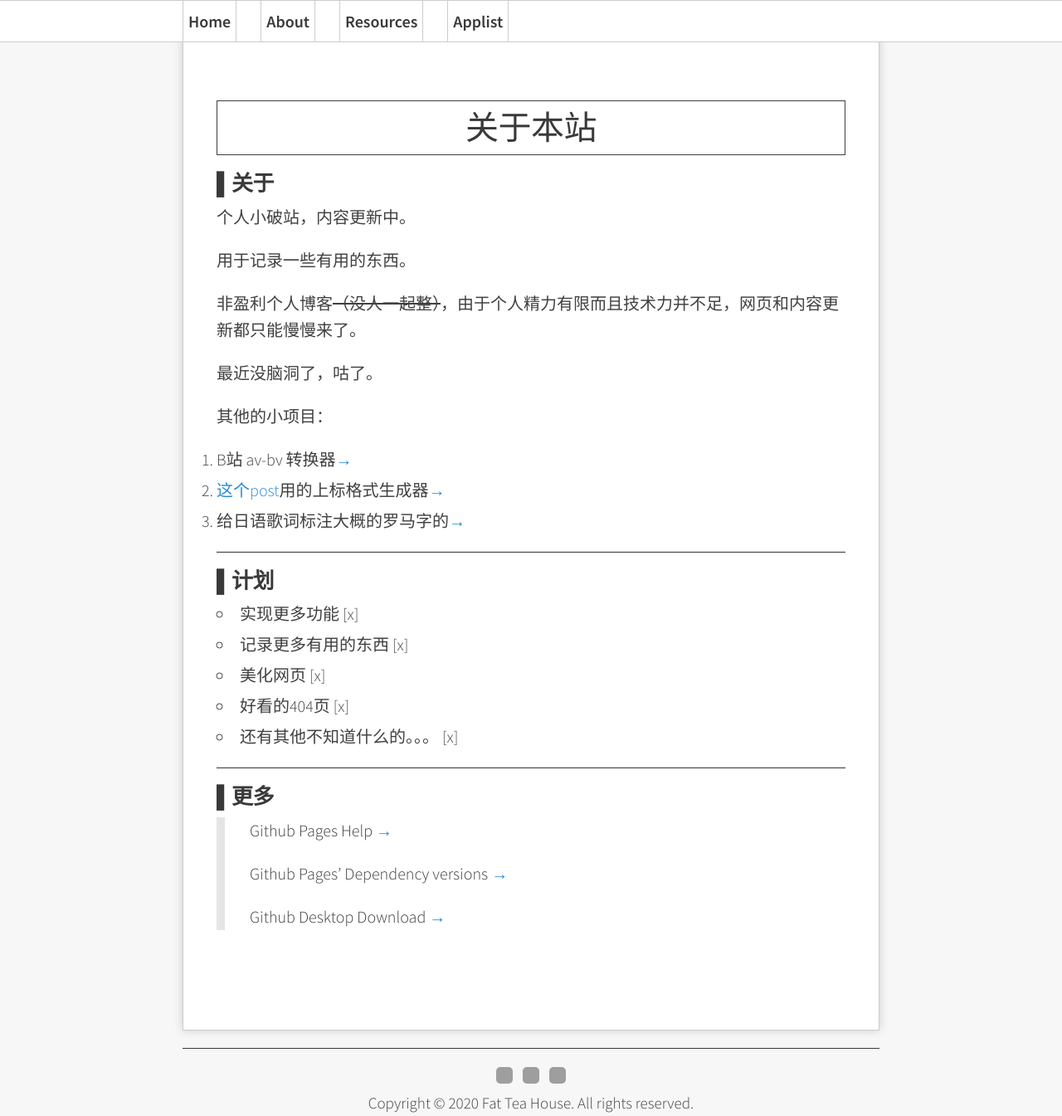
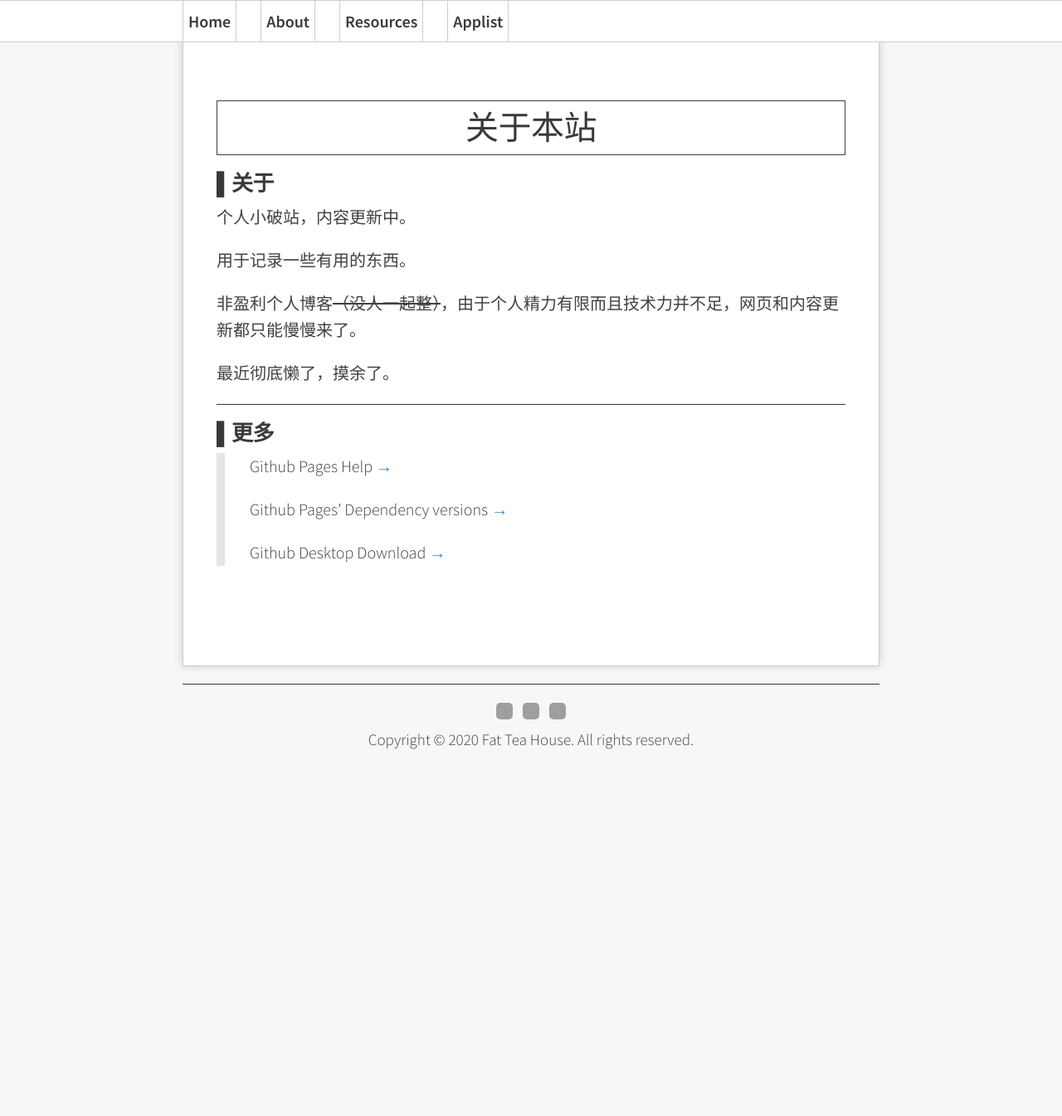
Before and after one commit to Melody-of-Oblivion/Melody-of-Oblivion.github.io, a Jekyll site: the page built from pages/about.md, in a window 1280 px wide and 1345 px high. Shown: the whole window at 83% size. Built offline with Jekyll 4.4.1, drawn with Linux system fonts in a browser that asks for light colours; grey boxes are pictures that could not be loaded.

Commit message:
Update about.md

```diff
--- a/pages/about.md
+++ b/pages/about.md
@@ -11,23 +11,7 @@ permalink: /about/
 
 非盈利个人博客~~（没人一起整）~~，由于个人精力有限而且技术力并不足，网页和内容更新都只能慢慢来了。
 
-最近没脑洞了，咕了。
-
-其他的小项目：
-
-1. B站 av-bv 转换器[→](https://github.com/monSteRhhe/simple-av-bv-switch)
-2. [这个post](https://melody-of-oblivion.github.io/2019-12-26/nihongopad/)用的上标格式生成器[→](https://github.com/Melody-of-Oblivion/MoO-TextFormatGenerator)
-3. 给日语歌词标注大概的罗马字的[→](https://github.com/Melody-of-Oblivion/MoO-TextFormatGenerator)
-
----
-
-### ▌计划
-
-- 实现更多功能 [x]
-- 记录更多有用的东西 [x]
-- 美化网页 [x]
-- 好看的404页 [x]
-- 还有其他不知道什么的。。。 [x]
+最近彻底懒了，摸余了。
 
 ---
 
```
